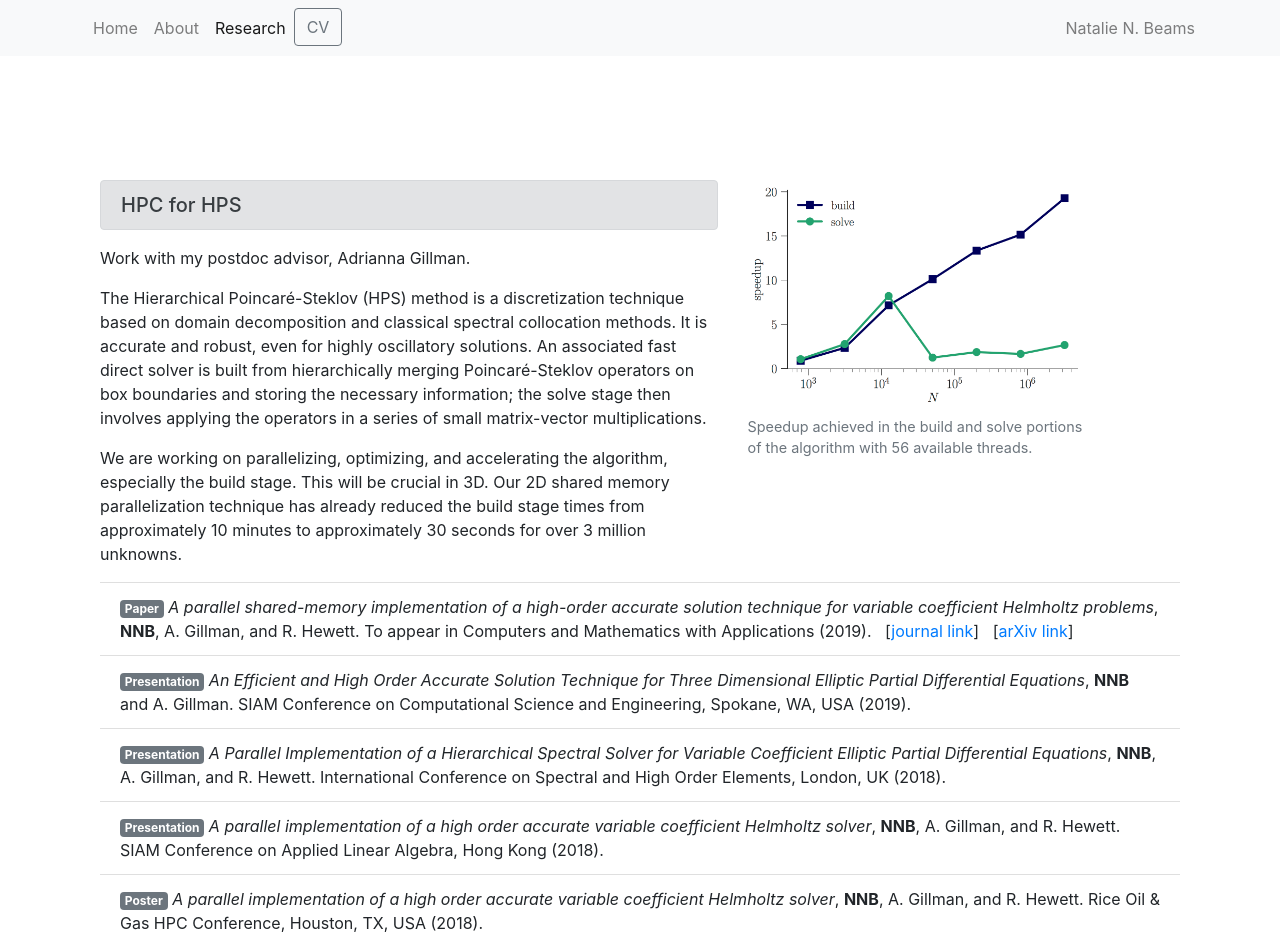
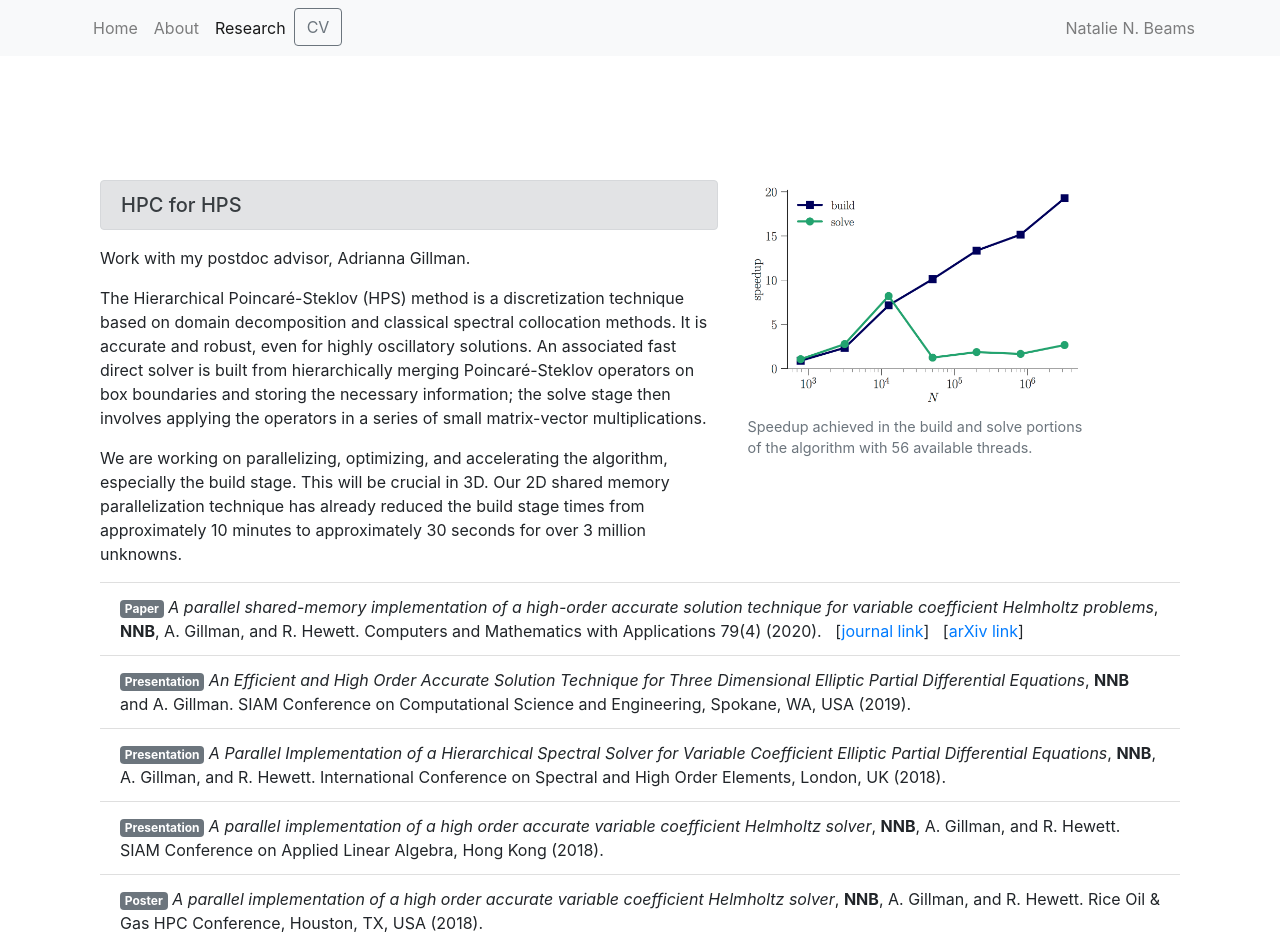
Before and after one commit to nbeams/nbeams.github.io, a plain HTML site: page research.html in a window 1280 px wide. Shown: the top 950 px of the page. Drawn offline with Linux system fonts and the light colour scheme.

Commit message:
update CAMWA paper citation

```diff
--- a/research.html
+++ b/research.html
@@ -77,7 +77,7 @@
          <ul class="list-group list-group-flush">
            <li class="list-group-item"><span class="badge badge-secondary">Paper</span>
               <i>A parallel shared-memory implementation of a high-order accurate solution technique for variable coefficient Helmholtz problems</i>,
-              <b>NNB</b>, A. Gillman, and R. Hewett. To appear in Computers and Mathematics with Applications (2019). &nbsp&nbsp[<a href="https://doi.org/10.1016/j.camwa.2019.08.019">journal link</a>] &nbsp&nbsp[<a href="https://arxiv.org/abs/1812.07167">arXiv link</a>]</li>
+              <b>NNB</b>, A. Gillman, and R. Hewett. Computers and Mathematics with Applications 79(4) (2020). &nbsp&nbsp[<a href="https://doi.org/10.1016/j.camwa.2019.08.019">journal link</a>] &nbsp&nbsp[<a href="https://arxiv.org/abs/1812.07167">arXiv link</a>]</li>
            <li class="list-group-item"><span class="badge badge-secondary">Presentation</span>
              <i>An Efficient and High Order Accurate Solution Technique for Three Dimensional Elliptic Partial Differential Equations</i>,
              <b>NNB</b> and A. Gillman. SIAM Conference on Computational Science and Engineering, Spokane, WA, USA (2019).</li>
```
